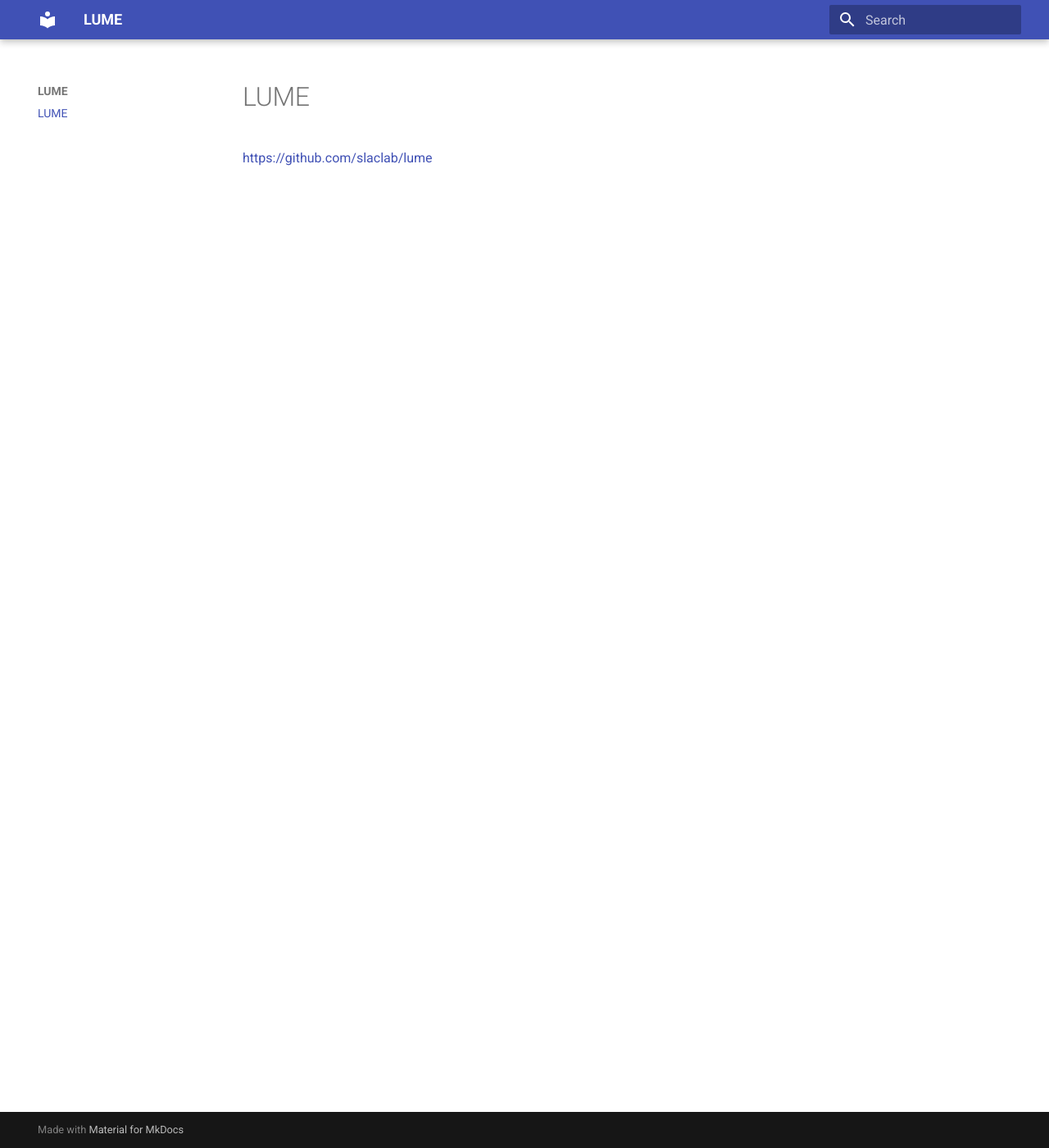
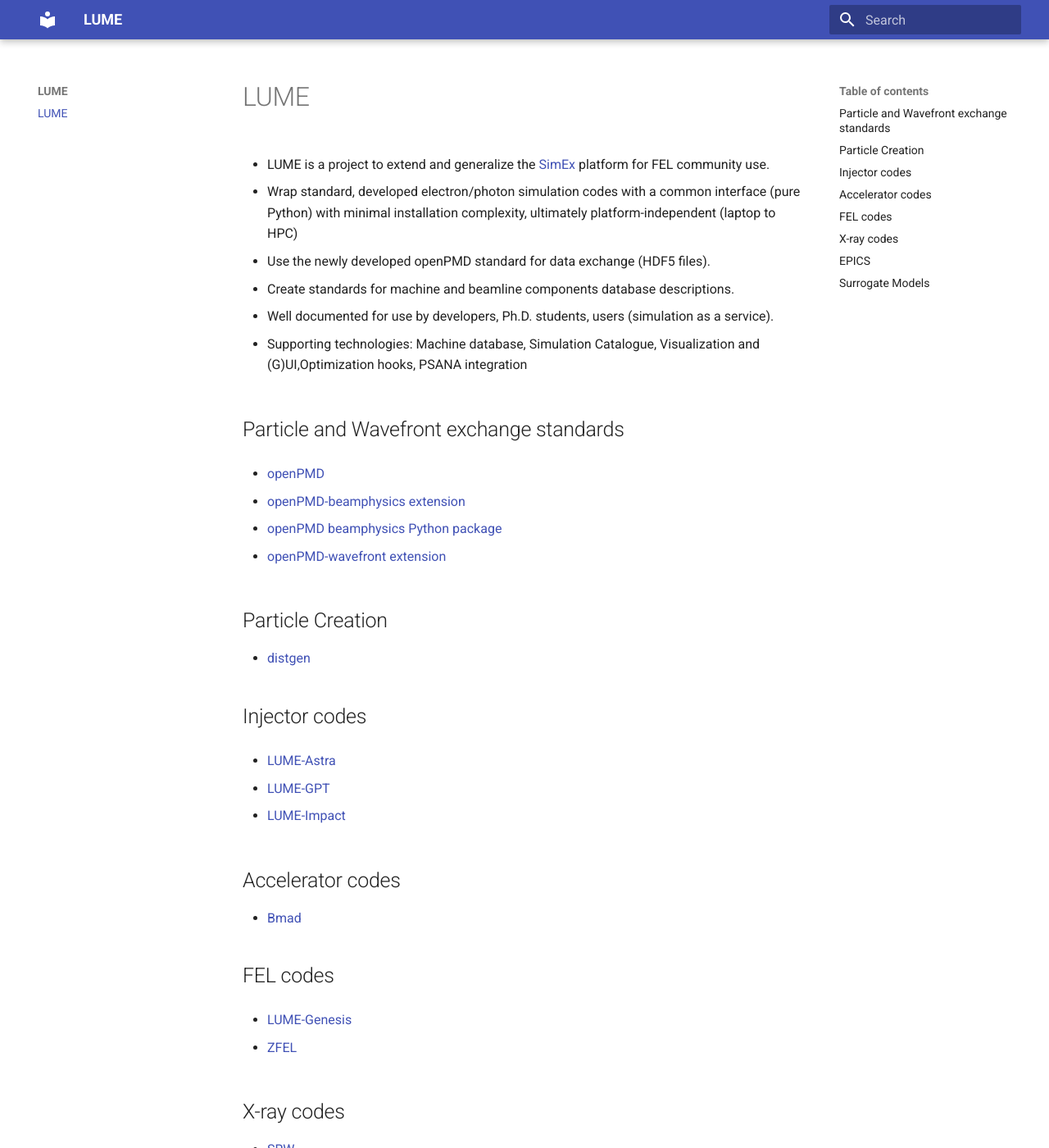
Before and after one commit to slaclab/lume, an MkDocs documentation site: the page built from docs/index.md, in a window 1280 px wide and 1400 px high. Shown: the whole window at 82% size. Built offline with MkDocs 1.6.1 and Material for MkDocs 9.7.7, drawn with Linux system fonts in a browser that asks for light colours; some of the changed text lies outside the part shown.

Commit message:
Update main docs index

```diff
--- a/docs/index.md
+++ b/docs/index.md
@@ -1,4 +1,70 @@
 # LUME
 
 
+- LUME is a project to extend and generalize the [SimEx](https://github.com/eucall-software/simex_platform) platform for FEL community use.
+
+- Wrap standard, developed electron/photon simulation codes with a common interface (pure Python) with minimal installation complexity, ultimately platform-independent (laptop to  HPC)
+
+- Use the newly developed openPMD standard for data exchange (HDF5 files).
+
+- Create standards for machine and beamline components database descriptions.
+
+- Well documented for use by developers, Ph.D. students, users (simulation as a service).
+
+- Supporting technologies: Machine database, Simulation Catalogue, Visualization and (G)UI,Optimization hooks, PSANA integration
+
+
+
+
+## Particle and Wavefront exchange standards
+
+- [openPMD](https://github.com/openPMD/openPMD-standard)
+
+- [openPMD-beamphysics extension](https://github.com/DavidSagan/openPMD-standard/blob/EXT_BeamPhysics/EXT_BeamPhysics.md)
+
+- [openPMD beamphysics Python package](https://github.com/ChristopherMayes/openPMD-beamphysics)
+
+- [openPMD-wavefront extension](https://github.com/openPMD/openPMD-standard/blob/upcoming-2.0.0/EXT_Wavefront.md)
+
+
+## Particle Creation
+
+- [distgen](https://github.com/ColwynGulliford/distgen)
+
+
+## Injector codes
+
+- [LUME-Astra](https://github.com/ChristopherMayes/lume-astra)
+
+- [LUME-GPT](https://github.com/ColwynGulliford/lume-gpt)
+
+- [LUME-Impact](https://github.com/ChristopherMayes/lume-impact)
+
+## Accelerator codes
+
+- [Bmad](https://www.classe.cornell.edu/bmad/)
+
+## FEL codes
+
+- [LUME-Genesis](https://github.com/slaclab/lume-genesis)
+
+- [ZFEL](https://github.com/slaclab/zfel)
+
+## X-ray codes
+
+- [SRW](https://github.com/ochubar/SRW)
+
+
+## EPICS
+
+- [LUME-EPICS](https://github.com/slaclab/lume-epics)
+
+## Surrogate Models
+- [LUME-Model](https://github.com/slaclab/lume-model)
+
+
+
+
+# GitHub
+
 [https://github.com/slaclab/lume](https://github.com/slaclab/lume)
```
Also changed, not shown: README.md (+14 -14 lines).
